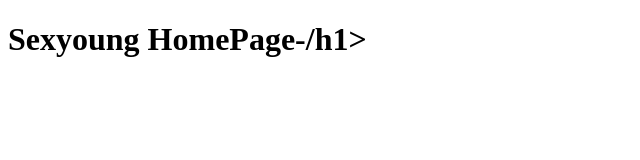
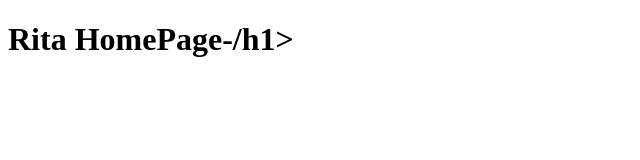
Before and after one commit to rrita210tw/rrita210tw.github.io, a plain HTML site: page index.html in a window 1280 px wide. Shown: the whole page, without its empty margins (0-640 px from the left). Drawn offline with Linux system fonts and the light colour scheme.

Commit message:
Update index.html

```diff
--- a/index.html
+++ b/index.html
@@ -7,6 +7,6 @@
 <title>Document</title>
 </head>
 <body>
-<h1>Sexyoung HomePage-/h1>
+<h1>Rita HomePage-/h1>
 </body>
 </html>
```
